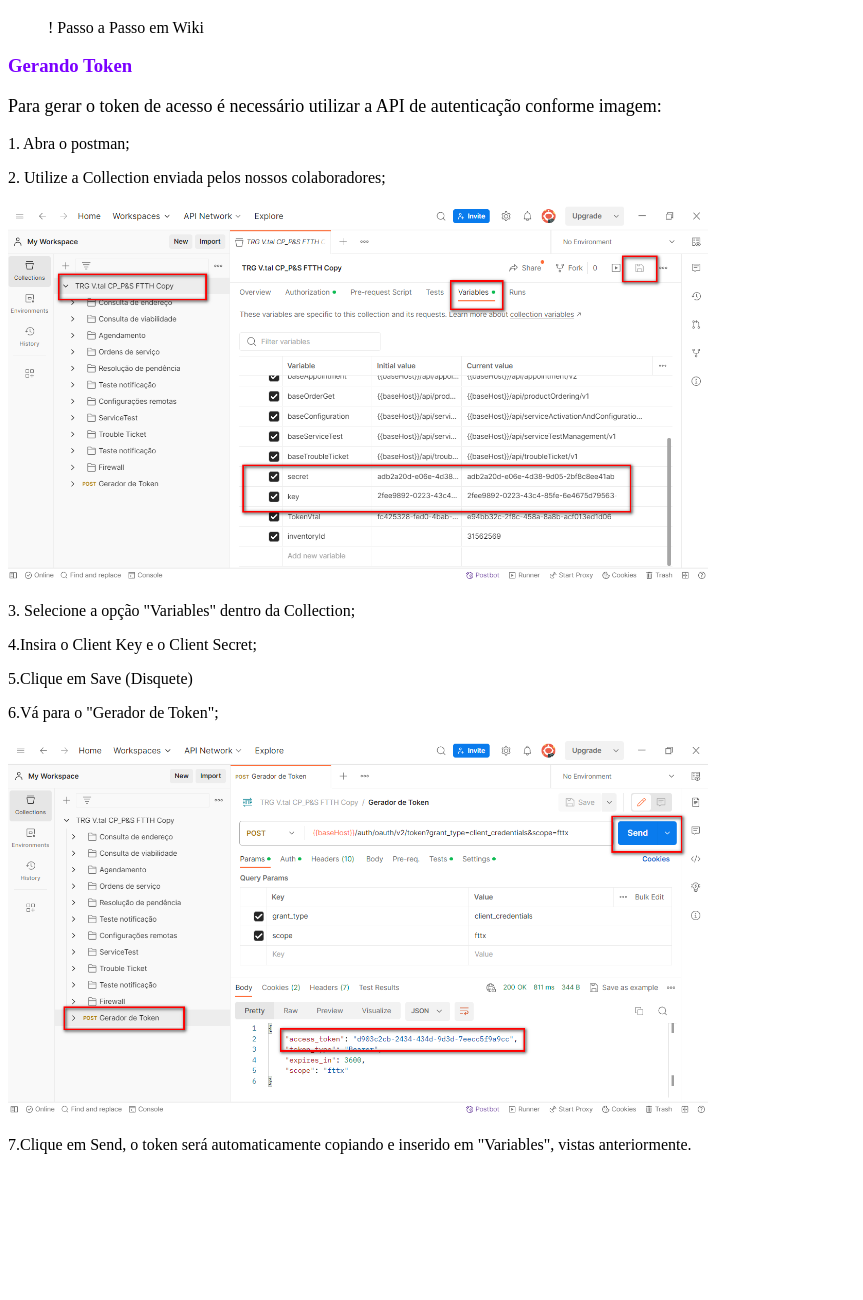
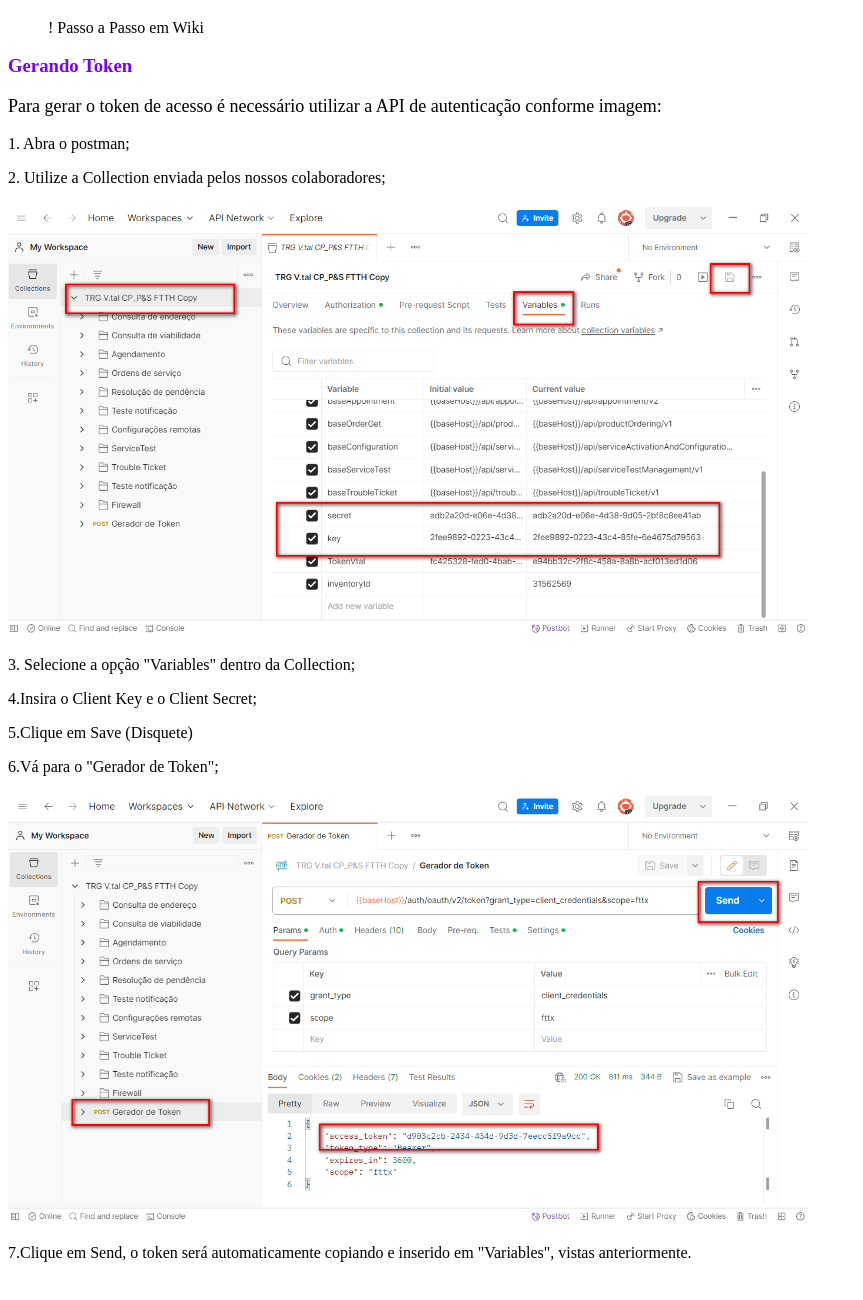
Before and after one commit to nickolemorais/numero1, a plain HTML site: page autenticacao.html in a window 1280 px wide. Shown: the part 464-1764 px from the top of the page, without its empty margins (0-863 px from the left). Before the commit the page ends 1660 px from the top, so only its background shows below. Drawn offline with Linux system fonts and the light colour scheme.

Commit message:
Update autenticacao.html

```diff
--- a/autenticacao.html
+++ b/autenticacao.html
@@ -28,12 +28,12 @@
 
 <p style="font-size: 16px;">1. Abra o postman;</p>
 <p style="font-size: 16px;">2. Utilize a Collection enviada pelos nossos colaboradores;</p>
-<img src="./1a.png" alt="image.gif" style="width: 100%; max-width: 700px;">
+<img src="./1a.png" alt="image.gif" style="width: 100%; max-width: 800px;">
 <p style="font-size: 16px;">3. Selecione a opção "Variables" dentro da Collection;</p>
 <p style="font-size: 16px;">4.Insira o Client Key e o Client Secret;</p>
 <p style="font-size: 16px;">5.Clique em Save (Disquete)</p>
 <p style="font-size: 16px;">6.Vá para o "Gerador de Token";</p>
-<img src="./2a.png" alt="image.gif" style="width: 100%; max-width: 700px;">
+<img src="./2a.png" alt="image.gif" style="width: 100%; max-width: 800px;">
 <p style="font-size: 16px;">7.Clique em Send, o token será automaticamente copiando e inserido em "Variables", vistas anteriormente.</p>
 <br>
 
```
